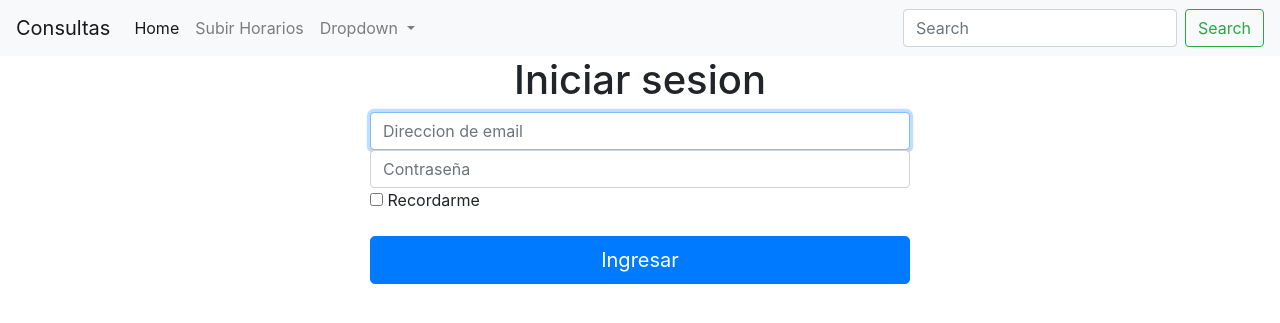
After one commit to Gonza077/Entornos-Graficos, a PHP site: page /login.php in a window 1280 px wide. The commit adds this page. Shown: the top 323 px of the page. Run offline with PHP 8.4, Linux system fonts and the light colour scheme; some libraries are stand-ins or nearby versions.

Commit message:
EL LOGIN PA

```diff
--- /dev/null
+++ b/TPI/login.php
@@ -0,0 +1,28 @@
+<?php require('navbar.php'); ?>
+      <div class="container">
+       <div class="row justify-content-center">
+          <div class="col-6 col-sm-6">
+            <form class="form-signin">
+              <h1 class="d-flex justify-content-center">Iniciar sesion</h1>
+              <label for="inputEmail" class="sr-only">Direccion de email</label>
+              <input type="email" id="inputEmail" class="form-control" placeholder="Direccion de email" required autofocus>
+              <label for="inputPassword" class="sr-only">Contraseña</label>
+              <input type="password" id="inputPassword" class="form-control" placeholder="Contraseña" required>
+                <div class="checkbox mb-3">
+                  <label>
+                    <input type="checkbox" value="remember-me"> Recordarme
+                  </label>
+                </div>
+              <button class="btn btn-lg btn-primary btn-block" type="submit">Ingresar</button>
+            </form>
+          </div>
+        </div>
+      </div>
+    </body>
+
+
+
+
+    <?php require('footer.php'); ?>
+
+</html>
--- a/TPI/registro.php
+++ b/TPI/registro.php
@@ -18,7 +18,7 @@
             <div class="form-group">
               <label for="apellido">Ingrese su apellido:</label>
               <label for="apellido" class="sr-only">Ingrese su apellido</label>
-              <input type="email" class="form-control" id="email" aria-describedby="ayudaEmail" placeholder="">
+              <input type="text" class="form-control" id="apellido" aria-describedby="ayudaApellido" placeholder="">
             </div>
 
             <hr>
```
